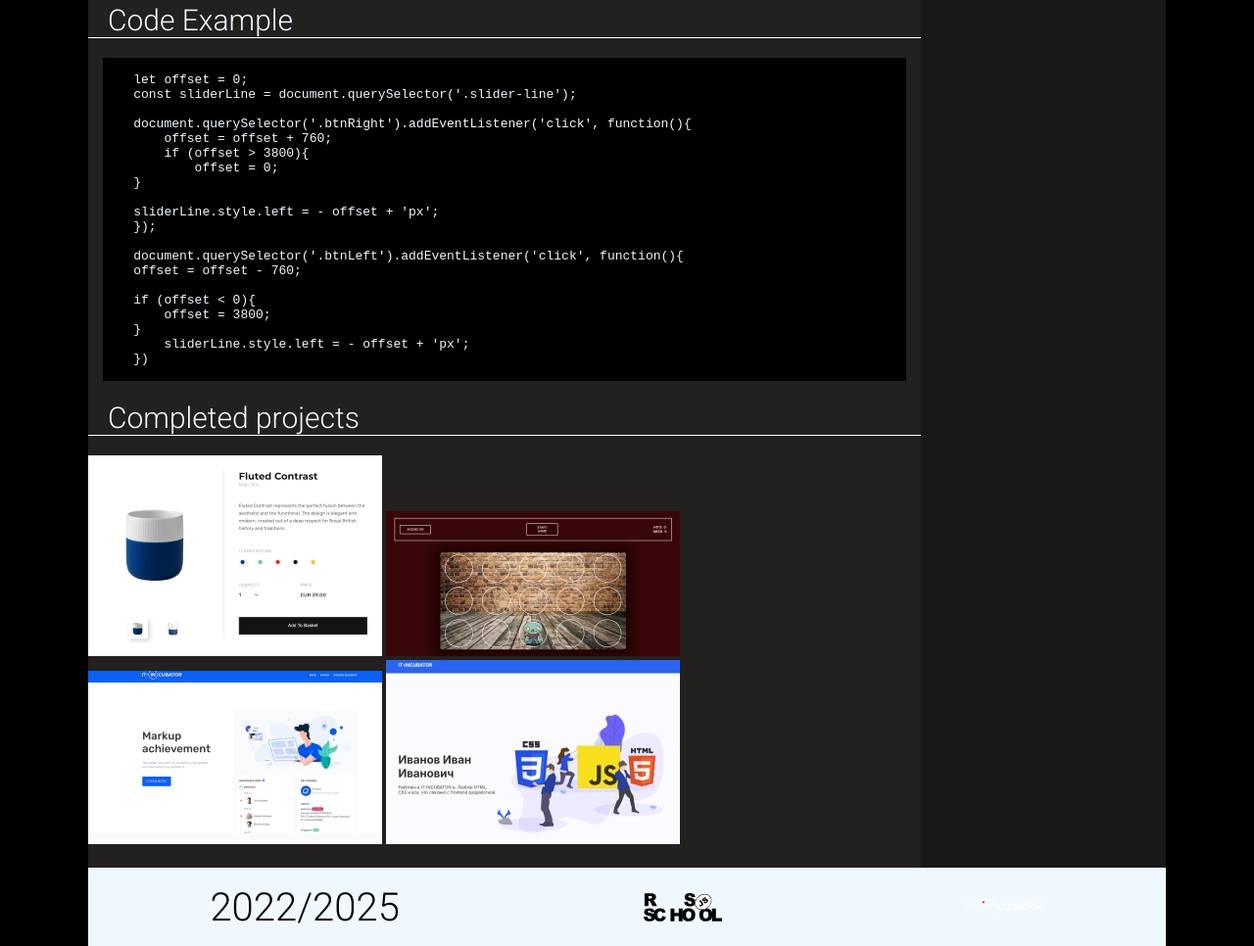
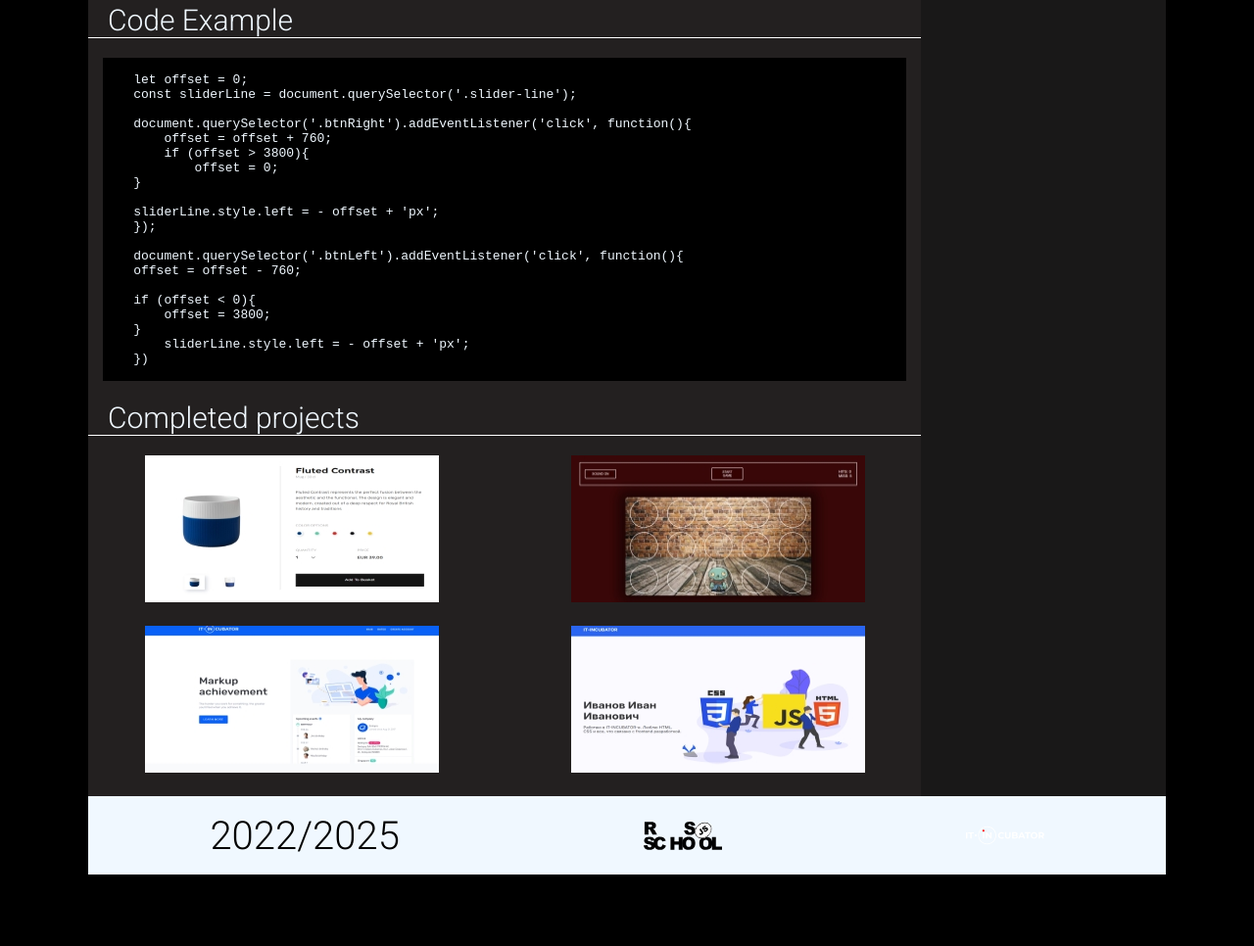
Before and after one commit to aleharedko/-portfolioAaliakseRedzkoFerst, a plain HTML site: page index.html in a window 1280 px wide. Shown: the part 1317-2283 px from the top of the page at 98% size. After the commit the page ends 2210 px from the top, so only its background shows below. Drawn offline with Linux system fonts and the light colour scheme.

Commit message:
fixed section completed project

```diff
--- a/index.html
+++ b/index.html
@@ -192,10 +192,12 @@
                             <section class="marginSectionInMain">
                                 <h2 class="h2marginInMainSection">Completed projects</h2>
                                 <hr class="marginBottomHr">
-                                <a href="https://aleharedko.github.io/cardProduct/"><img src="/assents/cup.jpg" alt="cardWithProduct"></a>
-                                <a href="https://aleharedko.github.io/gameZombieShooter/"><img src="/assents/playZombie.jpg" alt="playShoterZombe"></a>
-                                <a href="https://aleharedko.github.io/oneMoreTrainingSite/"><img src="/assents/markupAcevement.jpg" alt="littleSyte"></a>
-                                <a href="https://aleharedko.github.io/ivanIvanovich-sWebsite/"><img src="/assents/ivanIvanovbch.jpg" alt="syteIavnIvanovicha"></a>
+                                <div class="flexElementsInSectionProject">
+                                <a href="https://aleharedko.github.io/cardProduct/"><img src="/assents/cup.jpg" alt="cardWithProduct" class="imgCompletedProject"></a>
+                                <a href="https://aleharedko.github.io/gameZombieShooter/"><img src="/assents/playZombie.jpg" alt="playShoterZombe" class="imgCompletedProject"></a>
+                                <a href="https://aleharedko.github.io/oneMoreTrainingSite/"><img src="/assents/markupAcevement.jpg" alt="littleSyte" class="imgCompletedProject"></a>
+                                <a href="https://aleharedko.github.io/ivanIvanovich-sWebsite/"><img src="/assents/ivanIvanovbch.jpg" alt="syteIavnIvanovicha" class="imgCompletedProject"></a>
+                                </div>
                             </section>
 
                         </div>
--- a/style.css
+++ b/style.css
@@ -260,6 +260,18 @@ h2 {
     ;
 }
 
+.imgCompletedProject{
+    width: 300px;
+    height: 150px;
+}
+
+.flexElementsInSectionProject{
+    display: flex;
+    flex-wrap: wrap;
+    justify-content: space-around;
+    gap: 20px;
+}
+
 .footer {
     height: 80px;
     min-width: 1100px;
```
